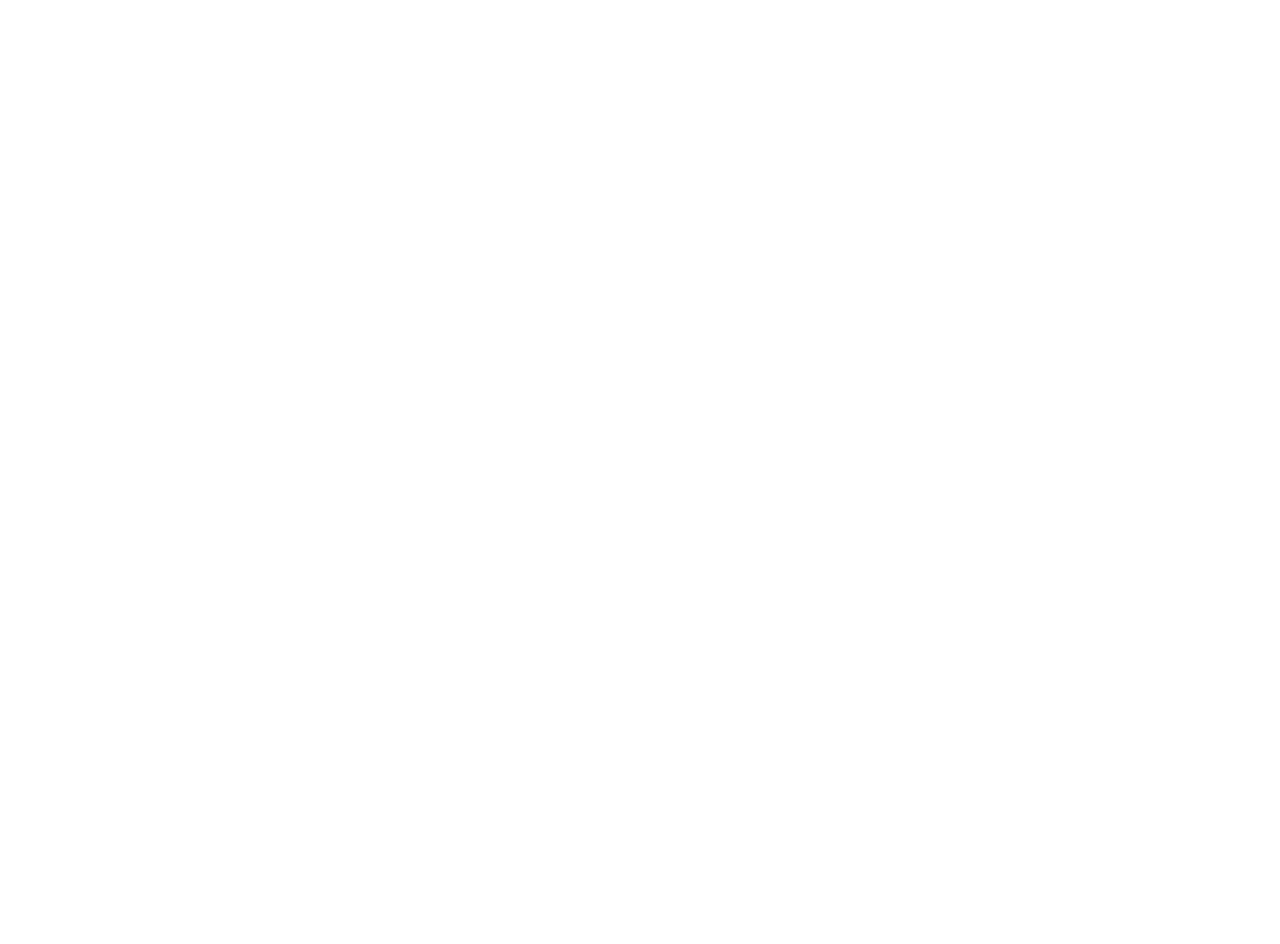
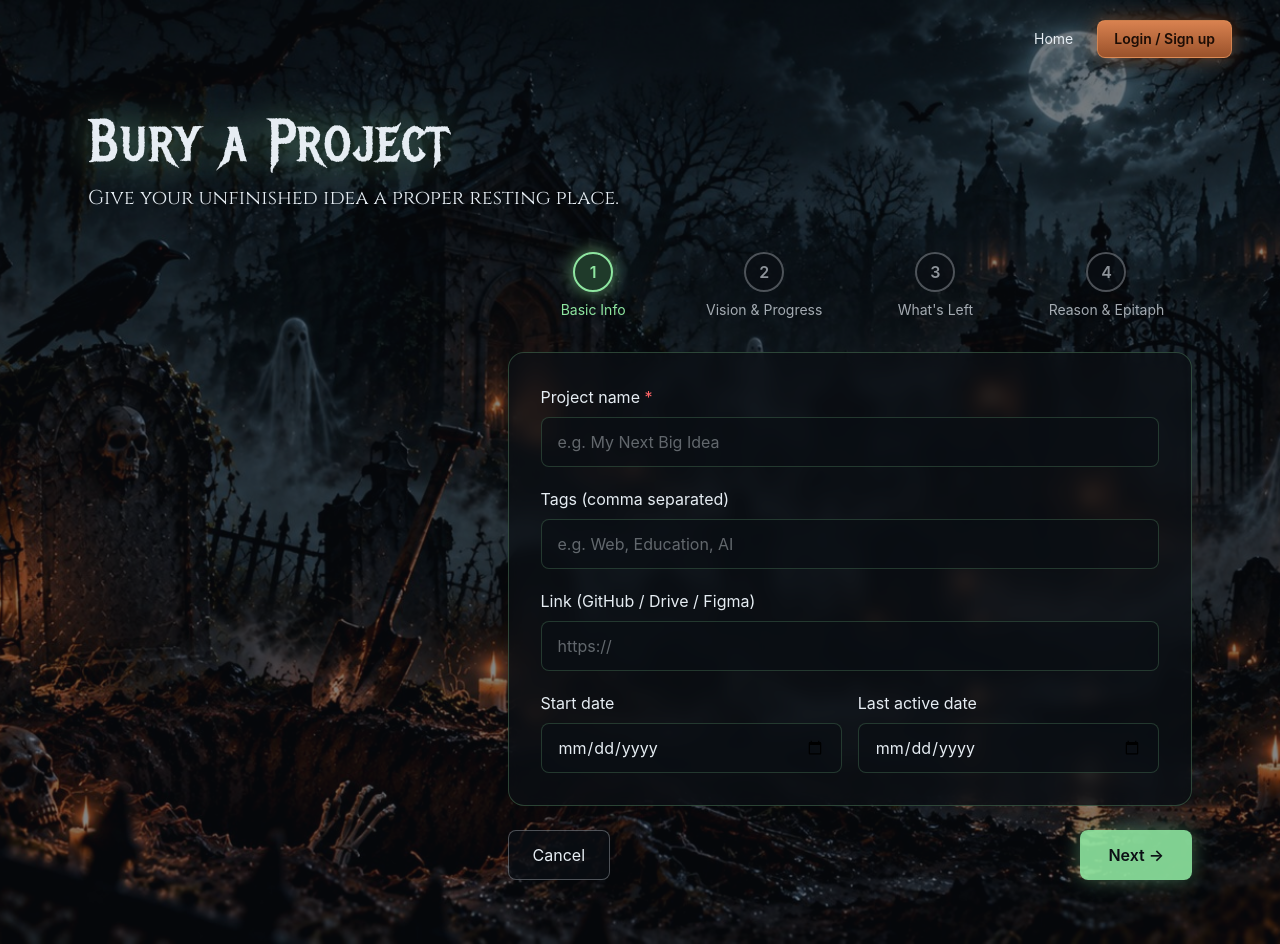
Before and after one commit to Anushkaindoria/indoriaanushka-CodeVariant, a React (Vite) app: page /seance in a window 1280 px wide. Before the commit this address had no page. Before the commit the page ends 800 px from the top, so only its background shows below. Built offline with nearby package versions, Linux system fonts and the light colour scheme; the HTML template or start-up script is replaced by a standard one.

Commit message:
Implement Bury Project form - Part 1

```diff
--- a/src/App.jsx
+++ b/src/App.jsx
@@ -1,10 +1,12 @@
 import { Routes, Route } from 'react-router-dom'
 import Landing from './pages/Landing'
+import Bury from './pages/Bury'
 
 export default function App() {
   return (
     <Routes>
       <Route path="/" element={<Landing />} />
+      <Route path="/seance" element={<Bury />} />
     </Routes>
   )
 }
--- a/src/index.css
+++ b/src/index.css
@@ -1 +1,16 @@
+@import url('https://fonts.googleapis.com/css2?family=Metal+Mania&family=Cinzel:wght@400;600&display=swap');
 @import "tailwindcss";
+
+@theme {
+  --color-night: #0b0f14;
+  --color-moon: #e6edf3;
+  --color-fern: #8ee6a0;
+  --color-moss: #1f3a2a;
+
+  --font-metal: "Metal Mania", cursive;
+  --font-serif: "Cinzel", serif;
+}
+
+body {
+  color: #e6edf3;
+}
--- /dev/null
+++ b/src/pages/Bury.jsx
@@ -0,0 +1,199 @@
+import { useState } from 'react'
+import { useNavigate } from 'react-router-dom'
+import Navbar from '../components/Navbar'
+
+// Labels for the four steps of the project burial form.
+const steps = ['Basic Info', 'Vision & Progress', "What's Left", 'Reason & Epitaph']
+
+// Common Tailwind CSS classes used by all form inputs.
+// This avoids repeating the same styling for every input field.
+const inputClass =
+  'w-full rounded-lg border border-fern/20 bg-night/70 px-4 py-3 text-moon placeholder:text-moon/40 outline-none focus:border-fern'
+
+export default function Bury() {
+  // Allows navigation to another page, such as the Graveyard page.
+  const navigate = useNavigate()
+
+  // Tracks the current step of the multi-step form.
+  // Step 0 represents the Basic Info section.
+  const [step, setStep] = useState(0)
+
+  // Stores the validation error message displayed to the user.
+  const [error, setError] = useState('')
+
+  // Stores all the information entered by the user about their project.
+  const [form, setForm] = useState({
+    name: '',
+    tags: '',
+    link: '',
+    startDate: '',
+    lastActive: '',
+    vision: '',
+    completed: '',
+    progress: 50,
+  })
+
+  // Updates a specific form field while preserving the other field values.
+  // Example: update('name', 'My Project') updates only the project name.
+  const update = (field, value) => setForm({ ...form, [field]: value })
+
+  // Validates the current step and moves to the next step if validation passes.
+  const next = () => {
+    // The project name is mandatory in the Basic Info step.
+    if (step === 0 && !form.name.trim()) {
+      setError('Project name is required')
+      return // Stop here if the project name is empty.
+    }
+
+    // Clear any previous validation error before proceeding.
+    setError('')
+
+    // Move to the next step of the form.
+    setStep(step + 1)
+  }
+
+  return (
+    // Main page background image.
+    <div
+      className="min-h-screen bg-cover bg-center"
+      style={{ backgroundImage: "url('/images/bury-bg.jpg')" }}
+    >
+      {/* Adds a dark overlay so the text remains readable over the background. */}
+      <div className="min-h-screen bg-night/50">
+        {/* Shared navigation bar displayed at the top of the page. */}
+        <Navbar />
+
+        <main className="mx-auto max-w-6xl px-6 pb-16 pt-28">
+          {/* Page heading and short description. */}
+          <h1 className="font-metal text-5xl tracking-wide text-moon drop-shadow-[0_0_18px_rgba(142,230,160,0.45)] md:text-6xl">
+            Bury a Project
+          </h1>
+          <p className="mt-3 font-serif text-lg md:text-xl">
+            Give your unfinished idea a proper resting place.
+          </p>
+
+          {/* Progress indicator showing the four steps and the current step. */}
+          <div className="mt-10 flex items-start justify-between md:ml-auto md:w-[62%]">
+            {steps.map((label, i) => (
+              // Each step gets a number, label, and visual state.
+              <div key={label} className="flex flex-1 flex-col items-center text-center">
+                <div
+                  className={`flex h-10 w-10 items-center justify-center rounded-full border-2 font-semibold ${
+                    i === step
+                      ? 'border-fern bg-moss text-fern shadow-[0_0_18px_rgba(142,230,160,0.7)]'
+                      : i < step
+                      ? 'border-fern bg-fern text-night'
+                      : 'border-moon/30 bg-night/70 text-moon/60'
+                  }`}
+                >
+                  {/* Completed steps show a checkmark; other steps show their number. */}
+                  {i < step ? '✓' : i + 1}
+                </div>
+                <span className={`mt-2 text-xs md:text-sm ${i === step ? 'text-fern' : 'text-moon/70'}`}>
+                  {label}
+                </span>
+              </div>
+            ))}
+          </div>
+
+          {/* Form container: its content changes according to the current step. */}
+          <div className="mt-8 rounded-2xl border border-fern/25 bg-night/75 p-6 backdrop-blur-sm md:ml-auto md:w-[62%] md:p-8">
+            {/* Step 1: collect the project's basic information. */}
+            {step === 0 && (
+              <div className="space-y-5">
+                <div>
+                  <label className="mb-2 block">
+                    Project name <span className="text-red-400">*</span>
+                  </label>
+                  <input
+                    className={inputClass}
+                    placeholder="e.g. My Next Big Idea"
+                    value={form.name}
+                    // Update the project name whenever the user types.
+                    onChange={(e) => update('name', e.target.value)}
+                  />
+                  {/* Show a validation message if the required name is missing. */}
+                  {error && <p className="mt-1 text-sm text-red-400">{error}</p>}
+                </div>
+
+                <div>
+                  <label className="mb-2 block">Tags (comma separated)</label>
+                  <input
+                    className={inputClass}
+                    placeholder="e.g. Web, Education, AI"
+                    value={form.tags}
+                    // Store project categories or tags entered by the user.
+                    onChange={(e) => update('tags', e.target.value)}
+                  />
+                </div>
+
+                <div>
+                  <label className="mb-2 block">Link (GitHub / Drive / Figma)</label>
+                  <input
+                    className={inputClass}
+                    placeholder="https://"
+                    value={form.link}
+                    // Store an optional link to the project's files or design.
+                    onChange={(e) => update('link', e.target.value)}
+                  />
+                </div>
+
+                {/* Display the two date inputs side by side on wider screens. */}
+                <div className="grid gap-4 sm:grid-cols-2">
+                  <div>
+                    <label className="mb-2 block">Start date</label>
+                    <input
+                      type="date"
+                      className={inputClass}
+                      value={form.startDate}
+                      // Record when the project was started.
+                      onChange={(e) => update('startDate', e.target.value)}
+                    />
+                  </div>
+                  <div>
+                    <label className="mb-2 block">Last active date</label>
+                    <input
+                      type="date"
+                      className={inputClass}
+                      value={form.lastActive}
+                      // Record the last date on which the project was worked on.
+                      onChange={(e) => update('lastActive', e.target.value)}
+                    />
+                  </div>
+                </div>
+              </div>
+            )}
+
+            {/* Placeholder content for steps 2, 3, and 4.
+                These sections can be implemented later. */}
+            {step > 0 && (
+              <p className="py-10 text-center text-moon/70">
+                Step {step + 1} coming next...
+              </p>
+            )}
+          </div>
+
+          {/* Navigation buttons for moving between form steps or leaving the page. */}
+          <div className="mt-6 flex justify-between md:ml-auto md:w-[62%]">
+            <button
+              // On the first step, return to the Graveyard page.
+              // On later steps, go back to the previous step.
+              onClick={() => (step === 0 ? navigate('/graveyard') : setStep(step - 1))}
+              className="rounded-lg border border-moon/30 bg-night/70 px-6 py-3 transition hover:border-fern"
+            >
+              {step === 0 ? 'Cancel' : '← Back'}
+            </button>
+
+            <button
+              // Validate the current step and proceed to the next one.
+              onClick={next}
+              className="rounded-lg bg-fern/90 px-7 py-3 font-semibold text-night shadow-[0_0_20px_rgba(142,230,160,0.4)] transition hover:bg-fern"
+            >
+              Next →
+            </button>
+          </div>
+        </main>
+      </div>
+    </div>
+  )
+}
```
Also changed, not shown: public/images/bury-bg.jpg (added).
